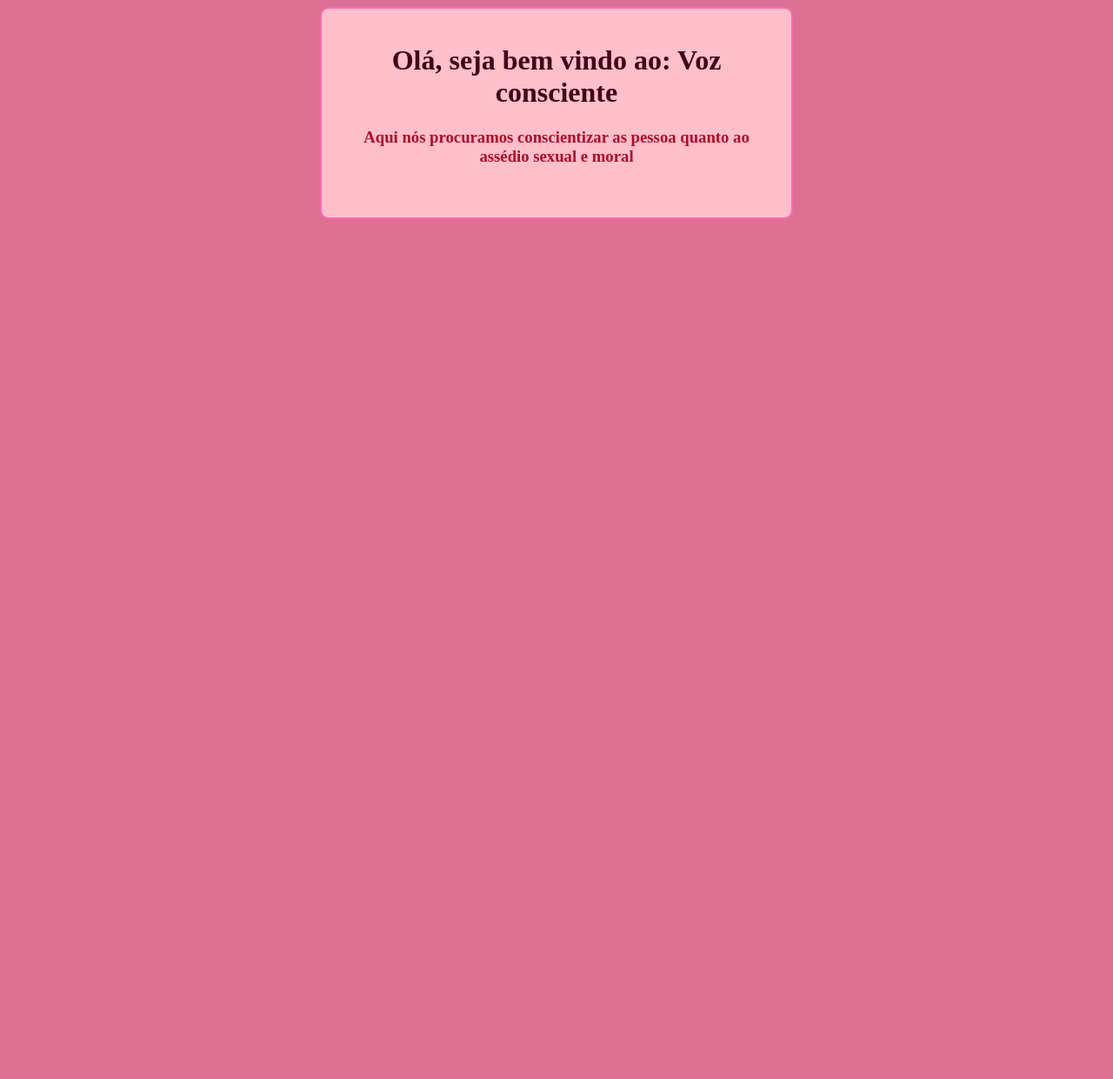
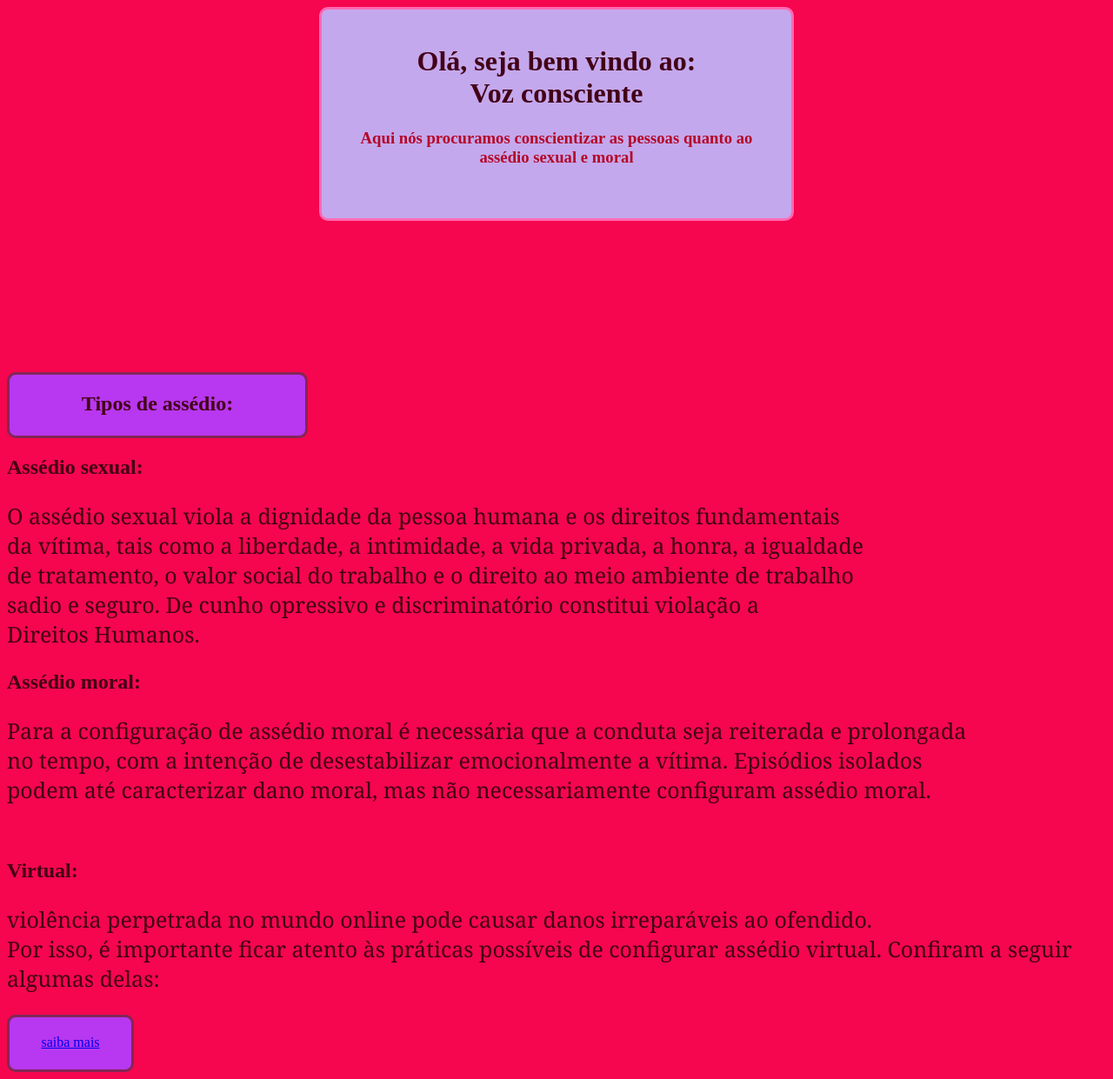
Before and after one commit to isaaca4sinho13/voz-consciente, a plain HTML site: page index.html in a window 1280 px wide. Shown: the whole page at 87% size. Before the commit the page ends 816 px from the top, so only its background shows below. Drawn offline with Linux system fonts and the light colour scheme.

Commit message:
Add files via upload

```diff
--- a/index.html
+++ b/index.html
@@ -1,43 +1,108 @@
 <!DOCTYPE html>
 <html lang="en">
+
 <head>
     <meta charset="UTF-8">
     <meta name="viewport" content="width=device-width, initial-scale=1.0">
     <title>Voz Consciente</title>
 
     <style>
+        body {
+            background-color: #f5064e;
+            /* Cor de fundo do corpo */
 
 
-body{
+        }
 
-    background-color: palevioletred;
+        body::before,
+        body::after {
+            content: "";
+            position: absolute;
+            top: 0;
+            left: 0;
+            width: 100%;
+            height: 100%;
+        }
+
+
+
+
+        body {
+
+
             color: rgb(66, 1, 23);
 
 
 
 
         }
+
         .container {
             display: flex;
             justify-content: center;
 
-        height: 100vh;
+            height: 50vh;
+
         }
 
-    #div1{
-        width: 500px; /* largura da div */
-        height: 200px; /* altura da div */
-        background-color: pink; /* cor de fundo */
-        border-radius: 10px; /* raio de curvatura dos cantos */
-        border: 2px solid #ff69b4; /* cor da borda e largura */
-        padding: 20px; /* preenchimento interno */
-        text-align: center; /* alinhamento do texto */
+        #div1 {
+            width: 500px;
+            /* largura da div */
+            height: 200px;
+            /* altura da div */
+            background-color: rgb(196, 168, 237);
+            /* cor de fundo */
+            border-radius: 10px;
+            /* raio de curvatura dos cantos */
+            border: 3px solid #ff69b4;
+            /* cor da borda e largura */
+            padding: 20px;
+            /* preenchimento interno */
+            text-align: center;
+            /* alinhamento do texto */
         }
 
+        #div2 {
+            background-color: rgb(184, 55, 240);
+            /* cor de fundo */
+            border-radius: 10px;
+            /* raio de curvatura dos cantos */
+            border: 3px solid #832655;
+            /* cor da borda e largura */
+            padding: 20px;
+            /* preenchimento interno */
+            text-align: center;
+            /* alinhamento do texto */
+            width: 300px;
+            height: 30px;
 
+
+        }
+
+        #div3 {
+            background-color: rgb(184, 55, 240);
+            /* cor de fundo */
+            border-radius: 10px;
+            /* raio de curvatura dos cantos */
+            border: 3px solid #832655;
+            /* cor da borda e largura */
+            padding: 20px;
+            /* preenchimento interno */
+            text-align: center;
+            /* alinhamento do texto */
+            width: 100px;
+            height: 20px;
+        }
+
+        .paragrafo {
+            font-size: 25px;
+            font-family: Cambria, Cochin, Georgia, Times, 'Times New Roman', serif;
+
+        }
     </style>
-     <link rel="icon" type="image/png" href="logo do voz consciente.png">
+    <link rel="icon" type="image/png" href="logo3.0 vozconsciente.jpeg">
 </head>
+
 <body>
 
 
@@ -47,14 +112,46 @@ body{
 
     <div class="container">
         <div id="div1">
-            <h1 style="text-align: center;">Olá, seja bem vindo ao: Voz consciente</h1>
+            <h1 style="text-align: center;">Olá, seja bem vindo ao: <br> Voz consciente</h1>
 
-        <h3 style="text-align: center; color: rgb(181, 7, 39);"">Aqui nós procuramos conscientizar as pessoa quanto ao assédio sexual e moral</h3>
+            <h3 style="text-align: center; color: rgb(181, 7, 39);">Aqui nós procuramos conscientizar as pessoas quanto
+                ao assédio sexual e moral</h3>
         </div>
     </div>
 
+    <div>
+        <h2 id="div2">Tipos de assédio:</h2>
+    </div>
 
+    <h2>Assédio sexual:</h2>
+
+    <p class="paragrafo">O assédio sexual viola a dignidade da pessoa humana e os direitos fundamentais <br> da vítima,
+        tais como a liberdade, a intimidade, a vida privada, a honra, a igualdade <br>de tratamento,
+        o valor social do trabalho e o direito ao meio ambiente de trabalho <br>sadio e seguro.
+        De cunho opressivo e discriminatório constitui violação a <br> Direitos Humanos.
+    </p>
+
+    <h2>Assédio moral:</h2>
+
+    <p class="paragrafo">Para a configuração de assédio moral é necessária que a conduta seja reiterada e prolongada
+        <br> no tempo,
+        com a intenção de desestabilizar emocionalmente a vítima.
+        Episódios isolados <br> podem até caracterizar dano moral, mas não necessariamente configuram assédio moral.
+    </p>
+    <br>
+
+    <h2>Virtual:</h2>
+
+<p class="paragrafo"> violência perpetrada no mundo online pode causar danos irreparáveis ao ofendido. <br>Por isso,
+        é importante ficar atento às práticas possíveis de configurar assédio virtual. Confiram a seguir algumas delas:</p>
+
+    <div id="div3">
+
+        <a href="pagina2.html">saiba mais</a>
+
+    </div>
 
 
 </body>
+
 </html>
```
Also changed, not shown: pagina2.html (added, +162 -0 lines), logo3.0 vozconsciente.jpeg (added). Lines whose indentation alone changed are shown as unchanged.
